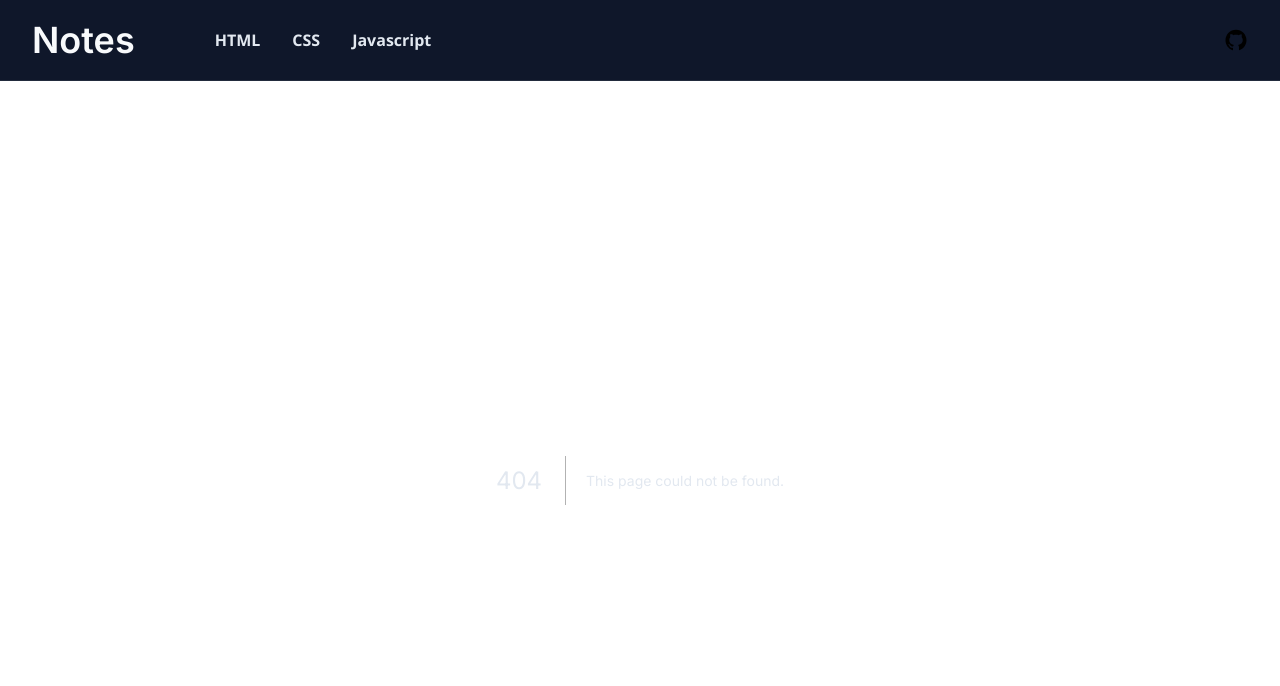
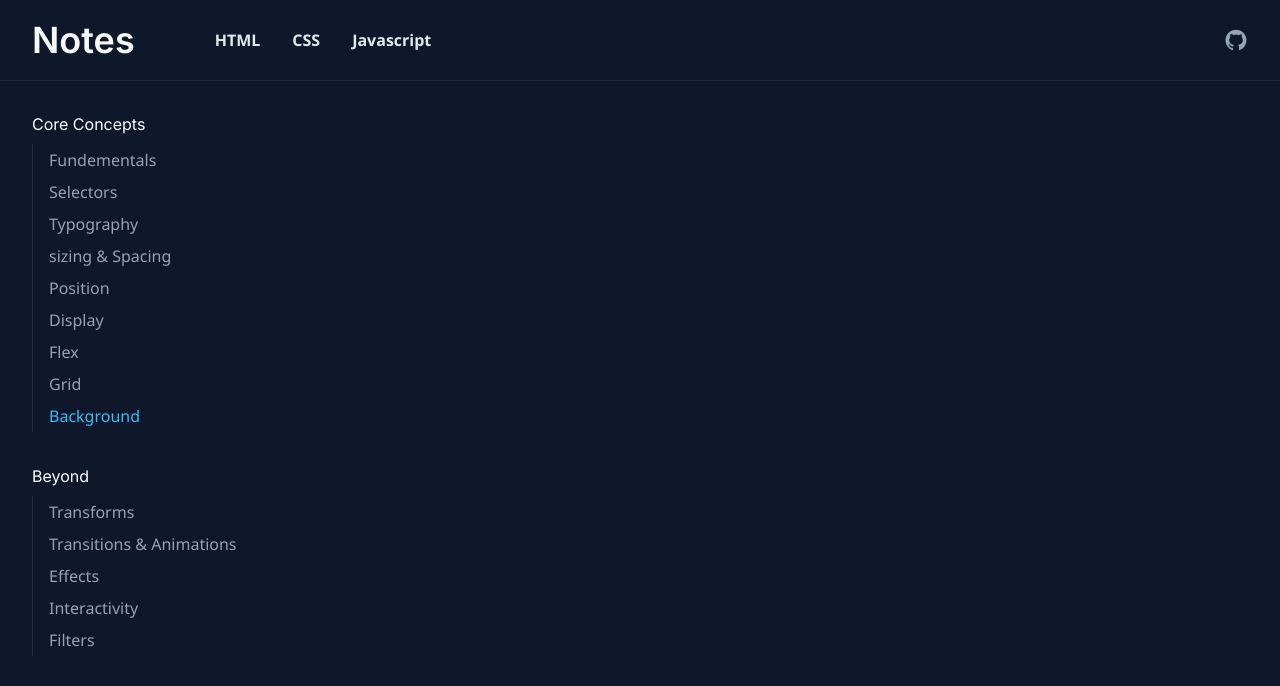
Before and after one commit to nhui98/my-notes, a Next.js app: page /css/background in a window 1280 px wide. Before the commit this address had no page. Shown: the top 686 px of the page. Built offline with nearby package versions, Linux system fonts and the light colour scheme.

Commit message:
setup css page

```diff
--- /dev/null
+++ b/src/constants/data-css.ts
@@ -0,0 +1,84 @@
+export const SIDEBAR_LINKS = [
+  {
+    id: 0,
+    heading: "Core Concepts",
+    links: [
+      {
+        slug: "css-fundementals",
+        text: "Fundementals",
+        href: "/css/fundementals",
+      },
+      {
+        slug: "css-selectors",
+        text: "Selectors",
+        href: "/css/selectors",
+      },
+      {
+        slug: "css-typography",
+        text: "Typography",
+        href: "/css/typography",
+      },
+      {
+        slug: "css-sizing&spacing",
+        text: "sizing & Spacing",
+        href: "/css/sizing&spacing",
+      },
+      {
+        slug: "css-position",
+        text: "Position",
+        href: "/css/position",
+      },
+      {
+        slug: "css-display",
+        text: "Display",
+        href: "/css/display",
+      },
+      {
+        slug: "css-flex",
+        text: "Flex",
+        href: "/css/flex",
+      },
+      {
+        slug: "css-grid",
+        text: "Grid",
+        href: "/css/grid",
+      },
+      {
+        slug: "css-background",
+        text: "Background",
+        href: "/css/background",
+      },
+    ],
+  },
+  {
+    id: 1,
+    heading: "Beyond",
+    links: [
+      {
+        slug: "css-transforms",
+        text: "Transforms",
+        href: "/css/transforms",
+      },
+      {
+        slug: "css-transitions&animations",
+        text: "Transitions & Animations",
+        href: "/css/transitions&animations",
+      },
+      {
+        slug: "css-effects",
+        text: "Effects",
+        href: "/css/effects",
+      },
+      {
+        slug: "css-interactivity",
+        text: "Interactivity",
+        href: "/css/interactivity",
+      },
+      {
+        slug: "css-filters",
+        text: "Filters",
+        href: "/css/filters",
+      },
+    ],
+  },
+];
--- a/src/constants/data.ts
+++ b/src/constants/data.ts
@@ -2,12 +2,12 @@ export const LINKS = [
   {
     id: 0,
     link: "HTML",
-    href: "/html",
+    href: "/html/mainroot",
   },
   {
     id: 1,
     link: "CSS",
-    href: "/css",
+    href: "/css/fundementals",
   },
   {
     id: 2,
--- /dev/null
+++ b/src/pages/css/[slug].tsx
@@ -0,0 +1,60 @@
+import Flyout from "@components/common/Flyout/Flyout";
+import Sidebar from "@components/common/Sidebar/Sidebar";
+import { SIDEBAR_LINKS } from "@constants/data-css";
+import { PATH_MAP } from "@utils/mappings/paths-css";
+import { GetStaticPaths, GetStaticProps, NextPage } from "next";
+import Head from "next/head";
+import { useRouter } from "next/router";
+import { useEffect, useState } from "react";
+
+const Css: NextPage<CssProps> = ({ slug }) => {
+  const [selectedLink, setSelectedLink] = useState("");
+  const router = useRouter();
+
+  useEffect(() => {
+    const paths = router.asPath.split("/");
+    paths.shift();
+    setSelectedLink(paths.join("-"));
+  }, [router.asPath]);
+
+  return (
+    <div>
+      <Head>
+        <title>Notes | CSS</title>
+      </Head>
+
+      <Flyout links={SIDEBAR_LINKS} selectedLink={selectedLink} />
+      <Sidebar links={SIDEBAR_LINKS} selectedLink={selectedLink} />
+      <main className="py-8 lg:pl-60">{PATH_MAP[slug]}</main>
+    </div>
+  );
+};
+
+export default Css;
+
+interface CssProps {
+  slug: string;
+}
+
+export const getStaticPaths: GetStaticPaths = () => {
+  const paths = [];
+  for (const key in PATH_MAP) {
+    paths.push({ params: { slug: key } });
+  }
+
+  return {
+    paths,
+    fallback: false,
+  };
+};
+
+export const getStaticProps: GetStaticProps = (context) => {
+  const slug = context.params?.slug;
+  if (!slug || Array.isArray(slug)) return { notFound: true };
+
+  return {
+    props: {
+      slug,
+    },
+  };
+};
--- /dev/null
+++ b/src/utils/mappings/paths-css.tsx
@@ -0,0 +1,7 @@
+import Fundementals from "@components/css/Fundementals";
+
+export const PATH_MAP = {
+  fundementals: <Fundementals />,
+} as {
+  [key: string]: JSX.Element;
+};
```
